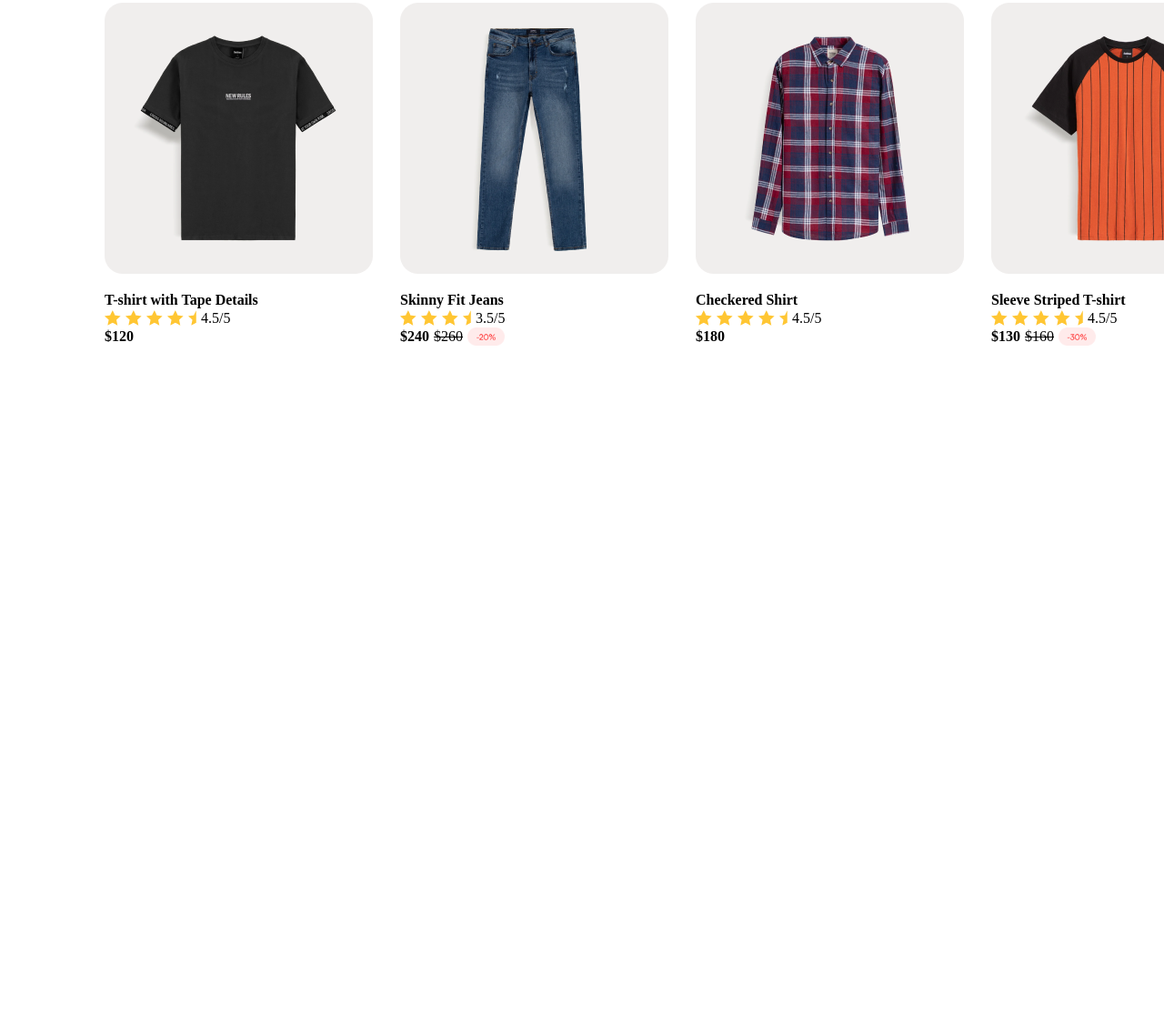
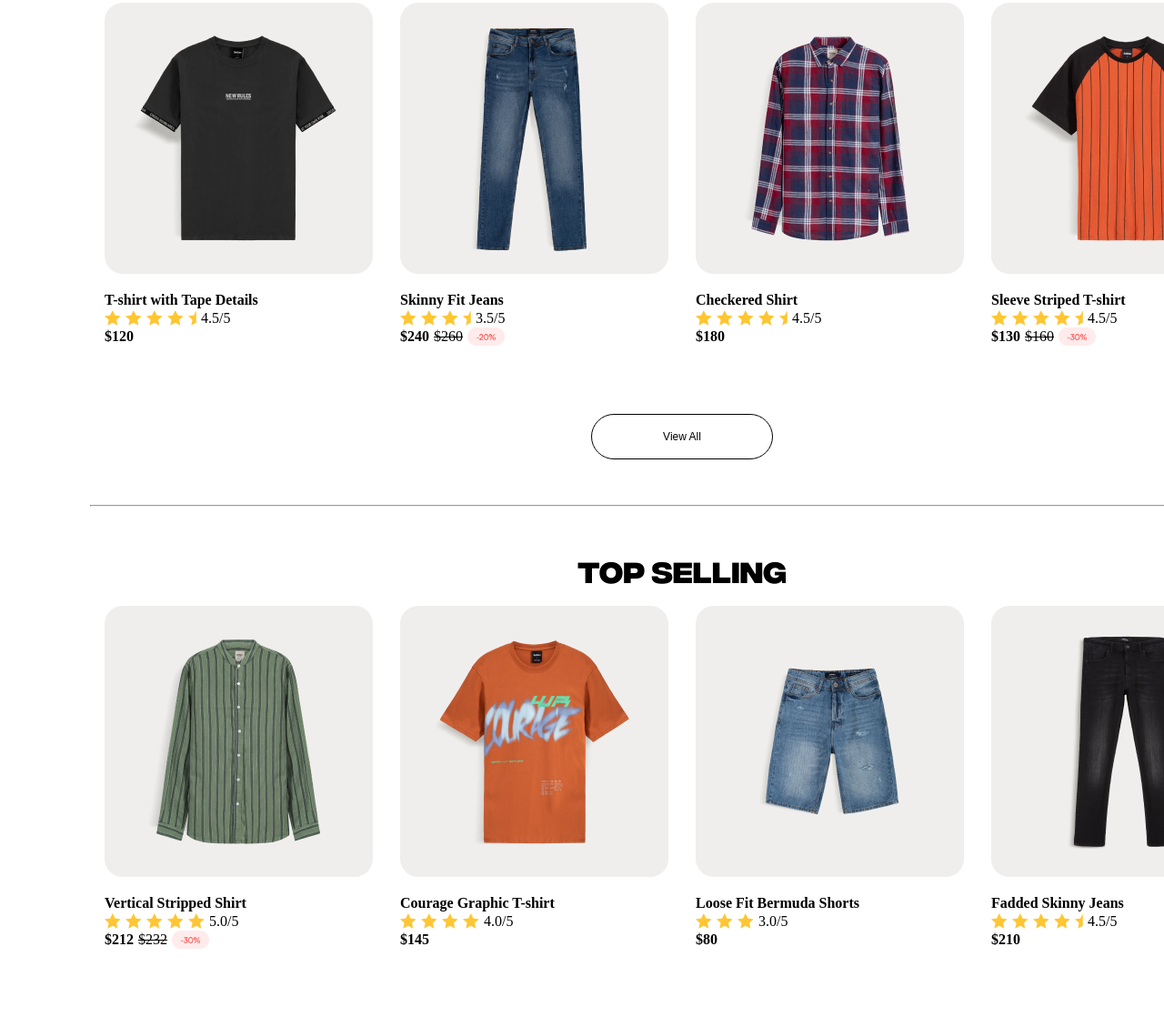
Before and after one commit to Precious-Xploit/Aetherfield, a plain HTML site: page index.html in a window 1280 px wide. Shown: the part 820-1938 px from the top of the page at 91% size. Before the commit the page ends 1275 px from the top, so only its background shows below. Drawn offline with Linux system fonts and the light colour scheme; a web font is replaced by a local one.

Commit message:
Added "Top Selling" section

```diff
--- a/index.html
+++ b/index.html
@@ -165,5 +165,82 @@
         </div>
     </section>
 
+    <div class="view-all">
+        <button>View All</button>
+    </div>
+
+    <hr>
+
+
+    <div class="top-selling">
+        <h1>top selling</h1>
+    </div>
+
+    <section class="outfit-sec">
+        <div class="outfits">
+            <img src="Assests/images/vertical-stripped-shirt.png" alt="Vertical Stripped Shirt">
+            <div class="outfit-details">
+                <p>Vertical Stripped Shirt</p>
+                <div class="rating-stars">
+                    <img src="Assests/images/review-star.png" alt="Rating Star">
+                    <img src="Assests/images/review-star.png" alt="Rating Star">
+                    <img src="Assests/images/review-star.png" alt="Rating Star">
+                    <img src="Assests/images/review-star.png" alt="Rating Star">
+                    <img src="Assests/images/review-star.png" alt="Half Rating Star">
+                    <p>5.0/5</p>
+                </div>
+                <div class="outfit-details-price">
+                    <p id="two-forty">$212</p>
+                    <p id="two-sixty">$232</p>
+                    <img src="Assests/images/discount-2.png" alt="">
+                </div>
+            </div>
+        </div>
+
+        <div class="outfits">
+            <img src="Assests/images/courage-graphicT-shirt.png" alt="skinny-trouser">
+            <div class="outfit-details">
+                <p>Courage Graphic T-shirt</p>
+                <div class="rating-stars">
+                    <img src="Assests/images/review-star.png" alt="">
+                    <img src="Assests/images/review-star.png" alt="">
+                    <img src="Assests/images/review-star.png" alt="">
+                    <img src="Assests/images/review-star.png" alt="Half rating star">
+                    <p>4.0/5</p>
+                </div>
+                <p class="outfit-details-p">$145</p>
+            </div>
+        </div>
+
+        <div class="outfits">
+            <img src="Assests/images/loose-shorts.png" alt="checked-shirt">
+            <div class="outfit-details">
+                <p>Loose Fit Bermuda Shorts</p>
+                <div class="rating-stars">
+                    <img src="Assests/images/review-star.png" alt="Review star">
+                    <img src="Assests/images/review-star.png" alt="">
+                    <img src="Assests/images/review-star.png" alt="">
+                    <p>3.0/5</p>
+                </div>
+                <p class="outfit-details-p">$80</p>
+            </div>
+        </div>
+
+        <div class="outfits">
+            <img src="Assests/images/fadded-skinny-jean.png" alt="checked-shirt">
+            <div class="outfit-details">
+                <p>Fadded Skinny Jeans</p>
+                <div class="rating-stars">
+                    <img src="Assests/images/review-star.png" alt="Rating Star">
+                    <img src="Assests/images/review-star.png" alt="Rating Star">
+                    <img src="Assests/images/review-star.png" alt="Rating Star">
+                    <img src="Assests/images/review-star.png" alt="Rating Star">
+                    <img src="Assests/images/half-star.png" alt="Half Rating Star">
+                    <p>4.5/5</p>
+                </div>
+                <p class="outfit-details-p">$210</p>
+            </div>
+        </div>
+    </section>
 </body>
 </html>
--- a/style.css
+++ b/style.css
@@ -295,4 +295,29 @@ body{
     font-family: "Satoshi";
 }
 
-/*View All Section*/
+.view-all{
+    display: flex;
+    justify-content: center;
+}
+
+.view-all > button{
+    width: 200px;
+    height: 50px;
+    border-radius: 50px;
+    border: 0.5px solid black;
+    background-color: white;
+    font-size: 12px;
+}
+
+hr{
+    margin-top: 50px;
+    width: 1300px;
+}
+
+.top-selling > h1{
+    text-align: center;
+    margin-top: 50px;
+    font-family: "IntegralCF";
+}
+
+/*Top Selling Section*/
```
Also changed, not shown: Assests/images/courage-graphicT-shirt.png (added), Assests/images/fadded-skinny-jean.png (added), Assests/images/loose-shorts.png (added), Assests/images/vertical-stripped-shirt.png (added).
